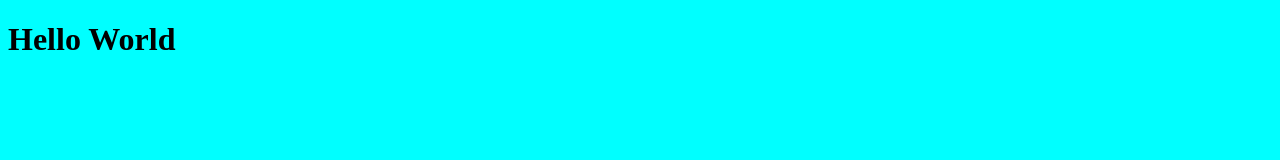
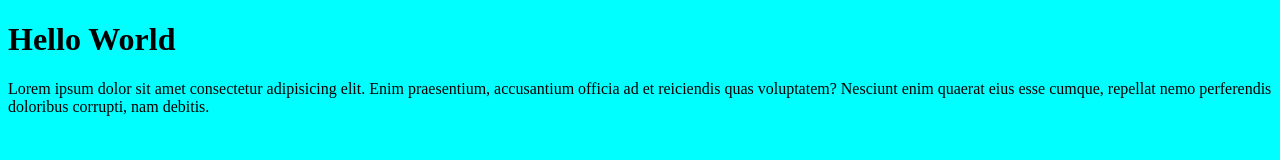
Before and after one commit to AbdulhamidAhmed/gitPractice, a plain HTML site: page index.html in a window 1280 px wide. Drawn offline with Linux system fonts and the light colour scheme.

Commit message:
updated index.html

```diff
--- a/index.html
+++ b/index.html
@@ -9,5 +9,7 @@
 <body>
     <h1>Hello World</h1>
 
+    <p>Lorem ipsum dolor sit amet consectetur adipisicing elit. Enim praesentium, accusantium officia ad et reiciendis quas voluptatem? Nesciunt enim quaerat eius esse cumque, repellat nemo perferendis doloribus corrupti, nam debitis.</p>
+
 </body>
 </html>
```
